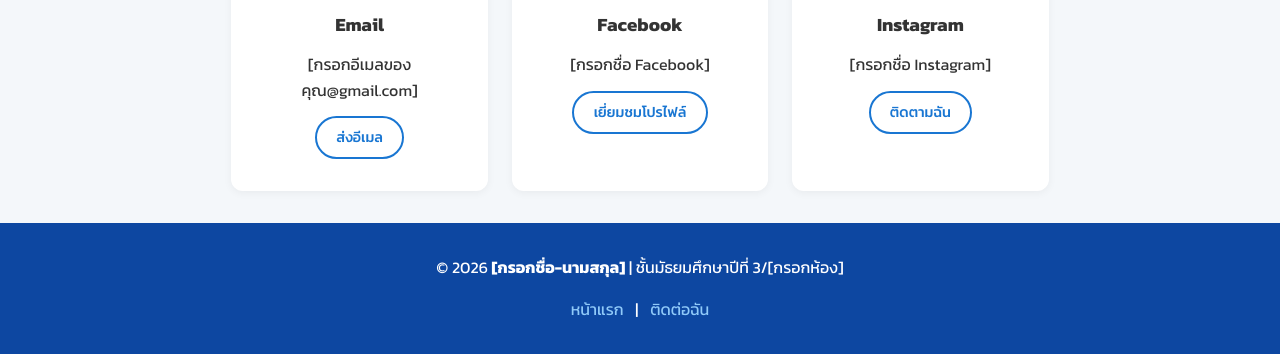
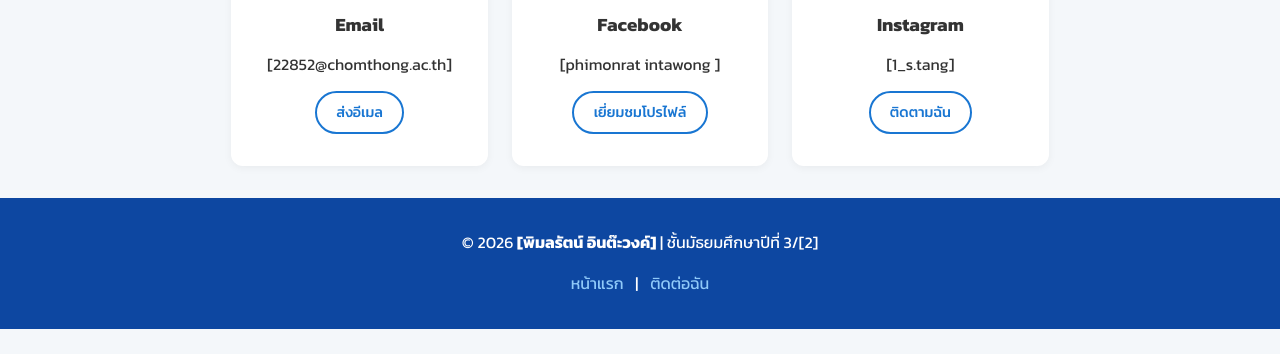
Before and after one commit to 22852-phimonrat/webpage, a plain HTML site: page contact.html in a window 1280 px wide. Shown: the part 513-867 px from the top of the page. After the commit the page ends 842 px from the top, so only its background shows below. Drawn offline with Linux system fonts and the light colour scheme.

Commit message:
Update contact.html

```diff
--- a/contact.html
+++ b/contact.html
@@ -3,7 +3,7 @@
 <head>
     <meta charset="UTF-8">
     <meta name="viewport" content="width=device-width, initial-scale=1.0">
-    <title>ติดต่อฉัน | Portfolio ของ [กรอกชื่อ]</title>
+    <title>ติดต่อฉัน | Portfolio ของ [พิมลรัตน์ อินต๊ะวงค์]</title>
     <link href="https://fonts.googleapis.com/css2?family=Kanit:wght@300;400;500;600;700&display=swap" rel="stylesheet">
     <link rel="stylesheet" href="style.css">
 </head>
@@ -38,7 +38,7 @@
                 <div class="card contact-card hover-lift">
                     <div class="contact-icon">📧</div>
                     <h3>Email</h3>
-                    <p>[กรอกอีเมลของคุณ@gmail.com]</p>
+                    <p>[22852@chomthong.ac.th]</p>
                     <a href="mailto:your_email@gmail.com" class="btn btn-outline btn-small">ส่งอีเมล</a>
                 </div>
 
@@ -46,7 +46,7 @@
                 <div class="card contact-card hover-lift">
                     <div class="contact-icon">📘</div>
                     <h3>Facebook</h3>
-                    <p>[กรอกชื่อ Facebook]</p>
+                    <p>[phimonrat intawong ]</p>
                     <a href="#" class="btn btn-outline btn-small">เยี่ยมชมโปรไฟล์</a>
                 </div>
 
@@ -54,7 +54,7 @@
                 <div class="card contact-card hover-lift">
                     <div class="contact-icon">📸</div>
                     <h3>Instagram</h3>
-                    <p>[กรอกชื่อ Instagram]</p>
+                    <p>[1_s.tang]</p>
                     <a href="#" class="btn btn-outline btn-small">ติดตามฉัน</a>
                 </div>
             </div>
@@ -63,7 +63,7 @@
 
     <footer>
         <div class="footer-content">
-            <p>&copy; 2026 <strong>[กรอกชื่อ-นามสกุล]</strong> | ชั้นมัธยมศึกษาปีที่ 3/[กรอกห้อง]</p>
+            <p>&copy; 2026 <strong>[พิมลรัตน์ อินต๊ะวงค์]</strong> | ชั้นมัธยมศึกษาปีที่ 3/[2]</p>
             <div class="footer-links">
                 <a href="index.html">หน้าแรก</a> | <a href="contact.html">ติดต่อฉัน</a>
             </div>
```
